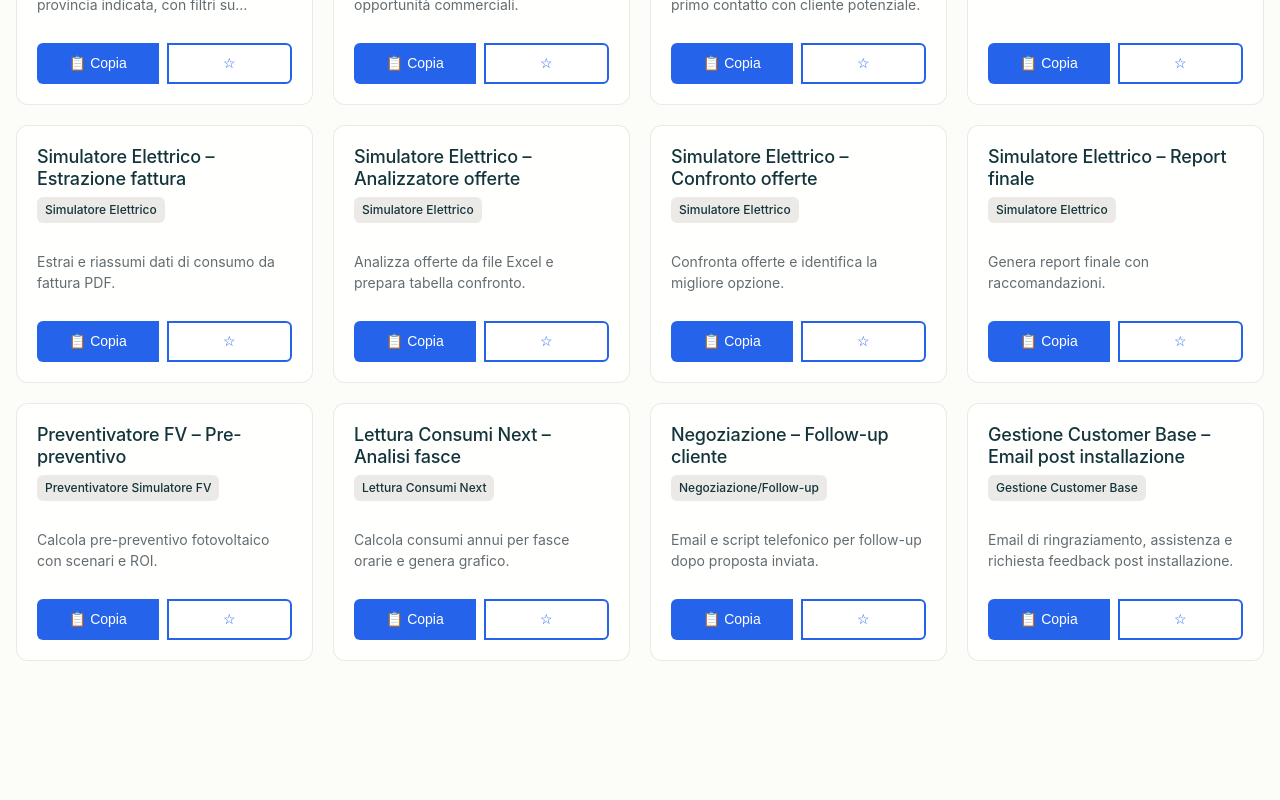
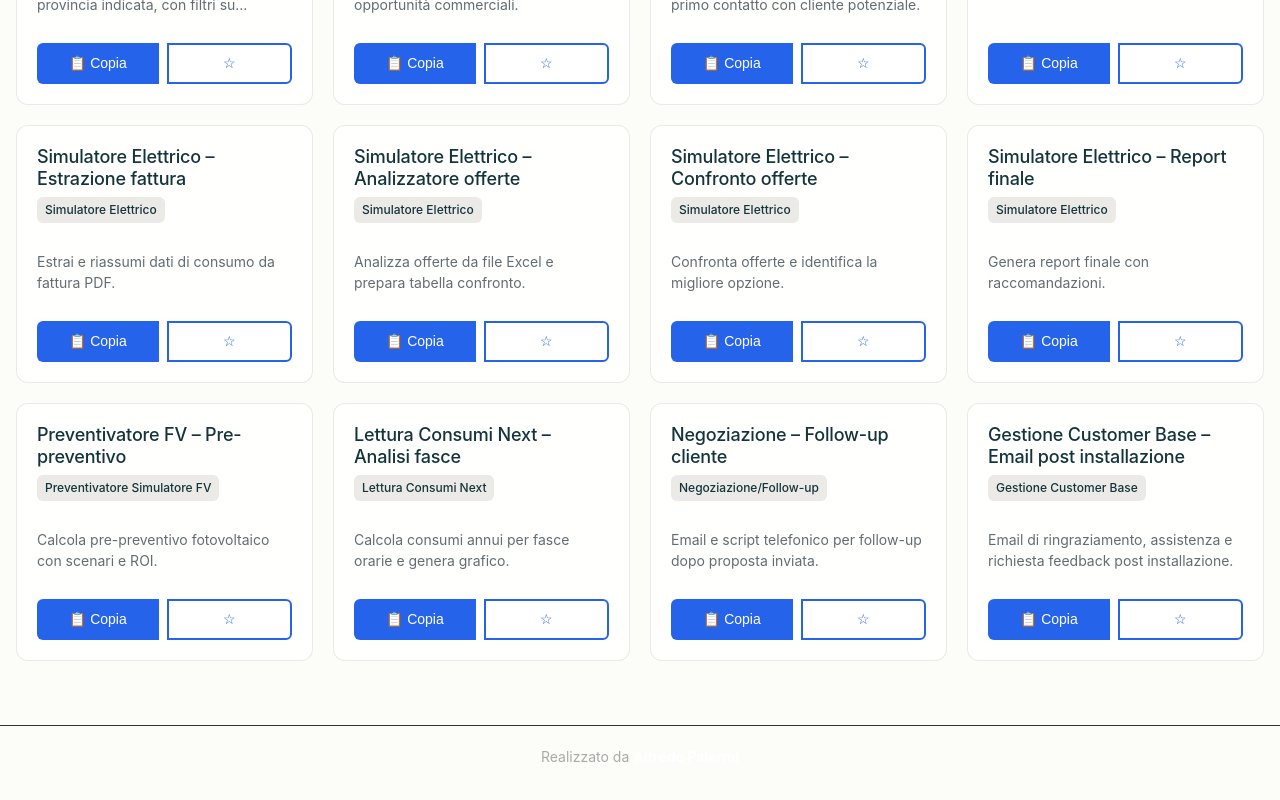
Before and after one commit to AP264326/Libreria-Prompt-Next, a Next.js app: page / in a window 1280 px wide. Shown: the part 342-1142 px from the top of the page. Before the commit the page ends 1027 px from the top, so only its background shows below. Built offline with nearby package versions, Linux system fonts and the light colour scheme; a web font is replaced by a local one.

Commit message:
Update page.js

```diff
--- a/app/page.js
+++ b/app/page.js
@@ -395,7 +395,14 @@ export default function Page() {
             </div>
           )}
         </div>
-      </main>
+           </main>
+
+      {/* Footer */}
+      <footer className="footer">
+        <div className="container">
+          <p>Realizzato da <strong>Alfredo Palermi</strong></p>
+        </div>
+      </footer>
 
       <div
         id="toast"
```
